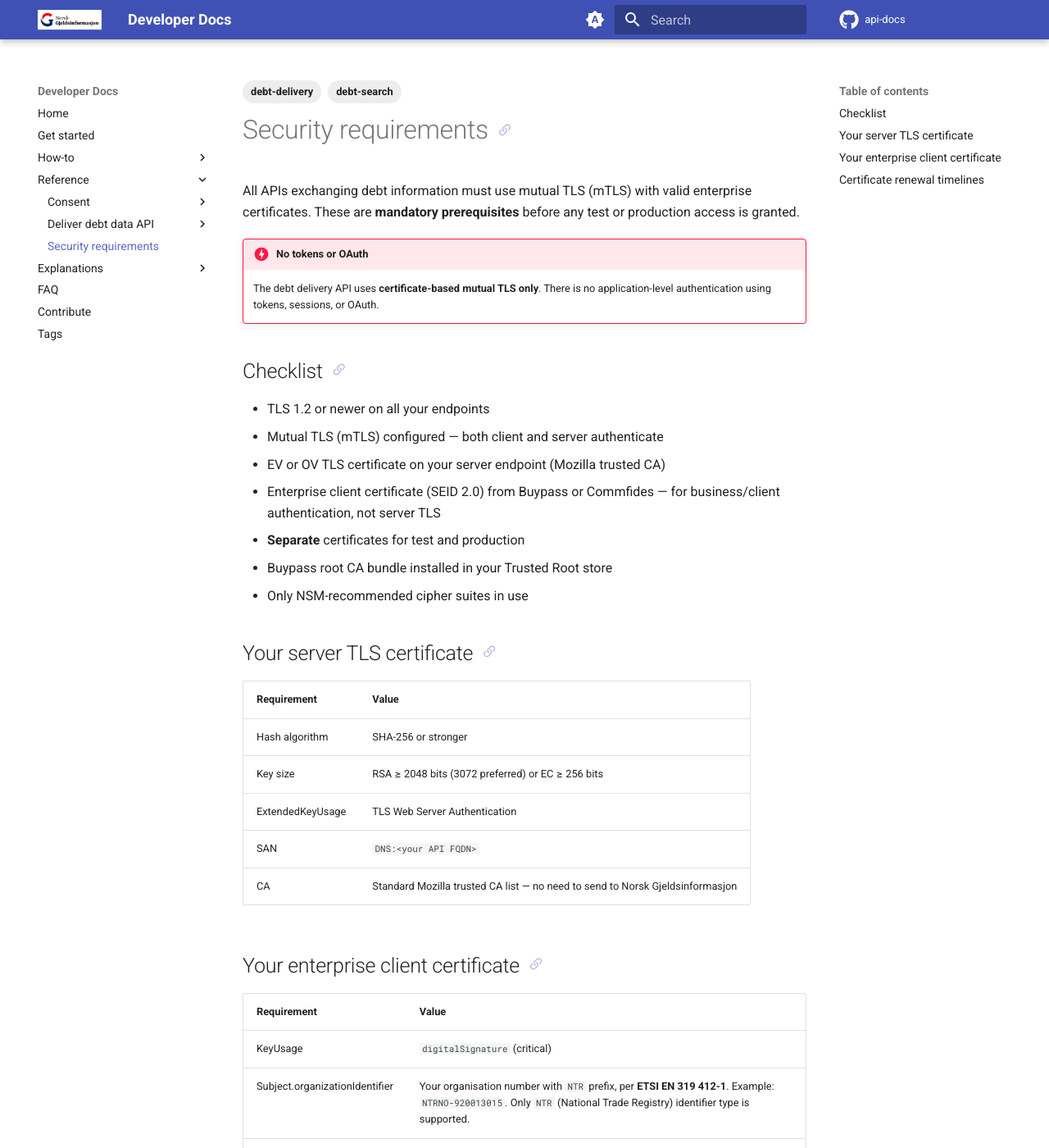
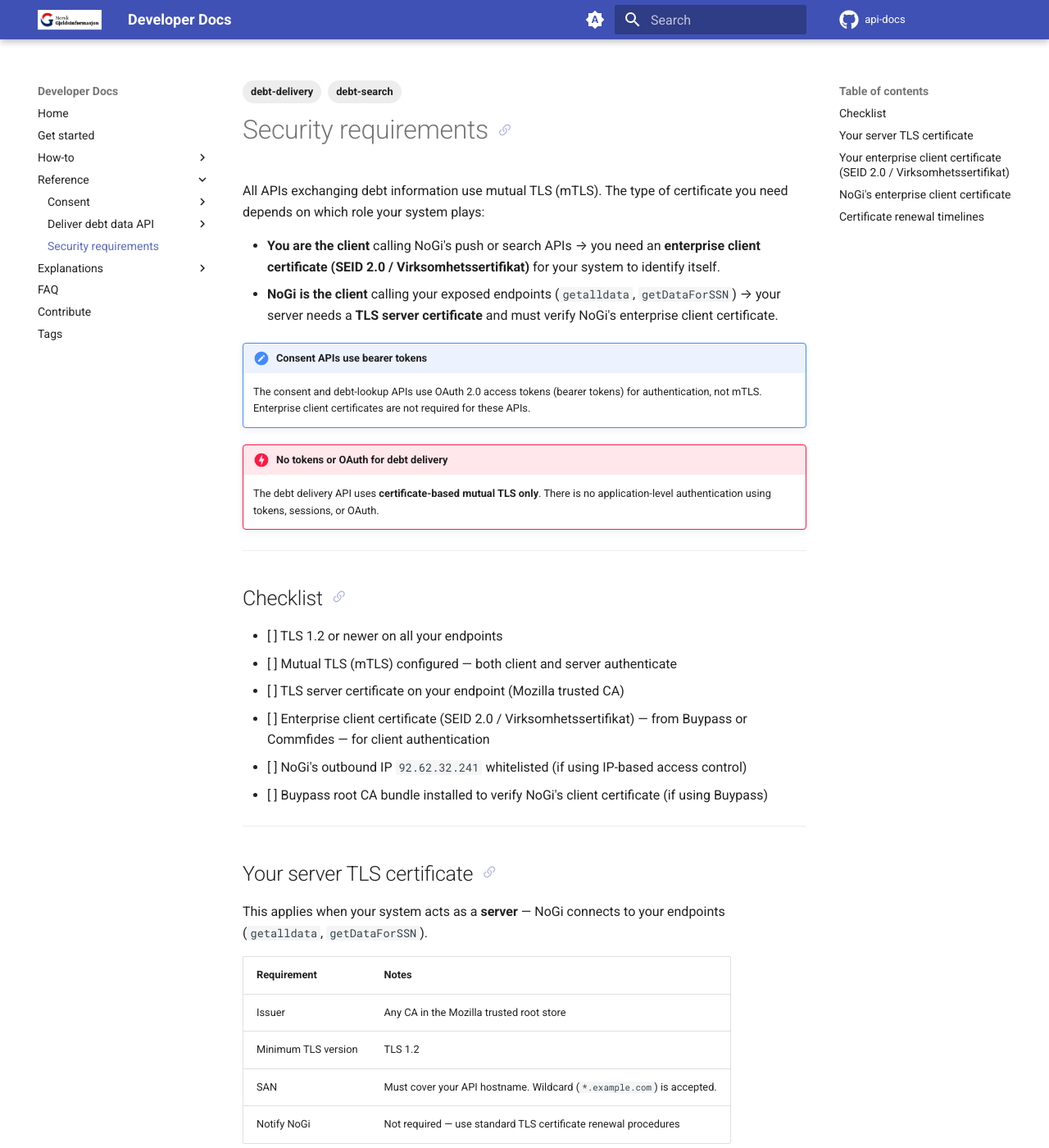
Before and after one commit to norsk-gjeldsinformasjon/api-docs, an MkDocs documentation site: the page built from docs/reference/security-requirements.md, in a window 1280 px wide and 1400 px high. Shown: the whole window at 82% size. Built offline with MkDocs 1.6.1 and Material for MkDocs 9.7.7, drawn with Linux system fonts in a browser that asks for light colours; comment, search, counter and statistics services are not loaded; some of the changed text lies outside the part shown.

Commit message:
Document requirements related to certificates
There are typically confusion related to certificates and what we
require for the different parties that integrate with us, both
outgoing and incoming calls over TLS.

Also add FAQ entries that refer to the security security requirements
reference page.

```diff
--- a/docs/reference/security-requirements.md
+++ b/docs/reference/security-requirements.md
@@ -6,41 +6,55 @@ tags:
 
 # Security requirements
 
-All APIs exchanging debt information must use mutual TLS (mTLS) with valid enterprise certificates. These are **mandatory prerequisites** before any test or production access is granted.
+All APIs exchanging debt information use mutual TLS (mTLS). The type of certificate you need depends on which role your system plays:
 
-!!! danger "No tokens or OAuth"
+- **You are the client** calling NoGi's push or search APIs → you need an **enterprise client certificate (SEID 2.0 / Virksomhetssertifikat)** for your system to identify itself.
+- **NoGi is the client** calling your exposed endpoints (`getalldata`, `getDataForSSN`) → your server needs a **TLS server certificate** and must verify NoGi's enterprise client certificate.
+
+!!! note "Consent APIs use bearer tokens"
+    The consent and debt-lookup APIs use OAuth 2.0 access tokens (bearer tokens) for authentication, not mTLS. Enterprise client certificates are not required for these APIs.
+
+!!! danger "No tokens or OAuth for debt delivery"
     The debt delivery API uses **certificate-based mutual TLS only**. There is no application-level authentication using tokens, sessions, or OAuth.
+
+---
 
 ## Checklist
 
-- TLS 1.2 or newer on all your endpoints
-- Mutual TLS (mTLS) configured — both client and server authenticate
-- EV or OV TLS certificate on your server endpoint (Mozilla trusted CA)
-- Enterprise client certificate (SEID 2.0) from Buypass or Commfides — for business/client authentication, not server TLS
-- **Separate** certificates for test and production
-- Buypass root CA bundle installed in your Trusted Root store
-- Only NSM-recommended cipher suites in use
+- [ ] TLS 1.2 or newer on all your endpoints
+- [ ] Mutual TLS (mTLS) configured — both client and server authenticate
+- [ ] TLS server certificate on your endpoint (Mozilla trusted CA)
+- [ ] Enterprise client certificate (SEID 2.0 / Virksomhetssertifikat) — from Buypass or Commfides — for client authentication
+- [ ] NoGi's outbound IP `92.62.32.241` whitelisted (if using IP-based access control)
+- [ ] Buypass root CA bundle installed to verify NoGi's client certificate (if using Buypass)
+
+---
 
 ## Your server TLS certificate
 
-| Requirement | Value |
+This applies when your system acts as a **server** — NoGi connects to your endpoints (`getalldata`, `getDataForSSN`).
+
+| Requirement | Notes |
 |---|---|
-| Hash algorithm | SHA-256 or stronger |
-| Key size | RSA ≥ 2048 bits (3072 preferred) or EC ≥ 256 bits |
-| ExtendedKeyUsage | TLS Web Server Authentication |
-| SAN | `DNS:<your API FQDN>` |
-| CA | Standard Mozilla trusted CA list — no need to send to Norsk Gjeldsinformasjon |
+| Issuer | Any CA in the Mozilla trusted root store |
+| Minimum TLS version | TLS 1.2 |
+| SAN | Must cover your API hostname. Wildcard (`*.example.com`) is accepted. |
+| Notify NoGi | Not required — use standard TLS certificate renewal procedures |
 
-## Your enterprise client certificate
+A standard TLS/SSL certificate from any Mozilla-trusted CA is sufficient. You do **not** need to send your server TLS certificate to Norsk Gjeldsinformasjon.
+
+---
+
+## Your enterprise client certificate (SEID 2.0 / Virksomhetssertifikat)
+
+This applies when your system acts as a **client** — you call NoGi's push or search APIs.
 
 | Requirement | Value |
 |---|---|
 | KeyUsage | `digitalSignature` (critical) |
-| Subject.organizationIdentifier | Your organisation number with `NTR` prefix, per **ETSI EN 319 412-1**. Example: `NTRNO-920013015`. Only `NTR` (National Trade Registry) identifier type is supported. |
+| Subject.organizationIdentifier | Your organisation number with `NTR` prefix, per [ETSI EN 319 412-1](https://www.etsi.org/deliver/etsi_en/319400_319499/31941201/01.06.01_60/en_31941201v010601p.pdf). Example: `NTRNO-920013015`. Only `NTR` (National Trade Registry) identifier type is supported. |
 | Ownership | Must be owned by the legal entity sending data |
-| Environments | Separate certificates for test and production |
-
-For details on the `organizationIdentifier` format, see [ETSI EN 319 412-1 V1.6](https://www.etsi.org/deliver/etsi_en/319400_319499/31941201/01.06.01_60/en_31941201v010601p.pdf).
+| Approved CAs | Buypass or Commfides |
 
 | Environment | Certificate type | Accepted issuers |
 |---|---|---|
@@ -48,15 +62,28 @@ For details on the `organizationIdentifier` format, see [ETSI EN 319 412-1 V1.6]
 | Production | Enterprise client certificate (SEID 2.0) | Buypass or Commfides |
 | Non-Norwegian FIs | PSD2 / eIDAS QWAC | Approved QTSP |
 
+---
+
+## NoGi's enterprise client certificate
+
+When Norsk Gjeldsinformasjon connects to your endpoints (`getalldata`, `getDataForSSN`), NoGi identifies itself using its own enterprise client certificate (Virksomhetssertifikat). Your server must be configured to **verify** this certificate — not just accept any client certificate — to confirm that the connecting party is Norsk Gjeldsinformasjon.
+
+- NoGi's outbound traffic originates from **`92.62.32.241`** (both pre-production and production).
+- Your server needs the **Buypass root CA bundle** (or equivalent for Commfides) installed to validate NoGi's client certificate.
+
+For details on NoGi's enterprise certificate, see [Norsk Gjeldsinformasjon sitt enterprise-sertifikat](https://norskgjeld.atlassian.net/wiki/spaces/GJEL/pages/2148204545/Norsk+Gjeldsinformasjon+s+enterprise+certificate).
+
+---
+
 ## Certificate renewal timelines
 
-| Environment | Notify Norsk Gjeldsinformasjon | Norsk Gjeldsinformasjon installs |
+| Environment | Notify Norsk Gjeldsinformasjon | NoGi installs |
 |---|---|---|
 | Test | 10 business days before expiry | Within 5 business days |
 | Production | 20 business days before expiry | Within 10 business days |
 
-!!! note "Transitions"
+!!! note "Transition overlap"
 
-    Norsk Gjeldsinformasjon accepts both old and new enterprice certificates during transitions — no downtime required if timelines are followed.
+    Norsk Gjeldsinformasjon accepts both old and new enterprise certificates during transitions — no downtime required if timelines are followed.
 
-    For rotating or renewing TLS certificates, there's typically no need to coordinate with Norsk Gjeldsinformasjon.
+    For rotating or renewing **TLS server certificates**, there is typically no need to coordinate with Norsk Gjeldsinformasjon.
```
Also changed, not shown: docs/faq.md (+14 -0 lines).
